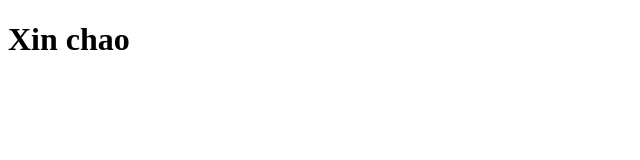
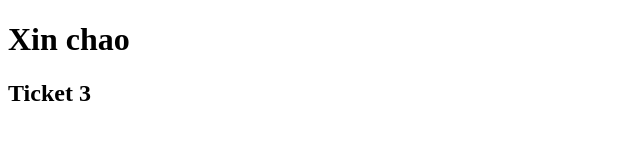
Before and after one commit to nguyentam2000/my-website, a plain HTML site: page index.html in a window 1280 px wide. Shown: the whole page, without its empty margins (0-640 px from the left). Drawn offline with Linux system fonts and the light colour scheme.

Commit message:
Ticket 3

```diff
--- a/index.html
+++ b/index.html
@@ -6,6 +6,6 @@
 <body>
 
 <h1>Xin chao</h1>
-
+<h2> Ticket 3 </h2>
 </body>
 </html>
```
